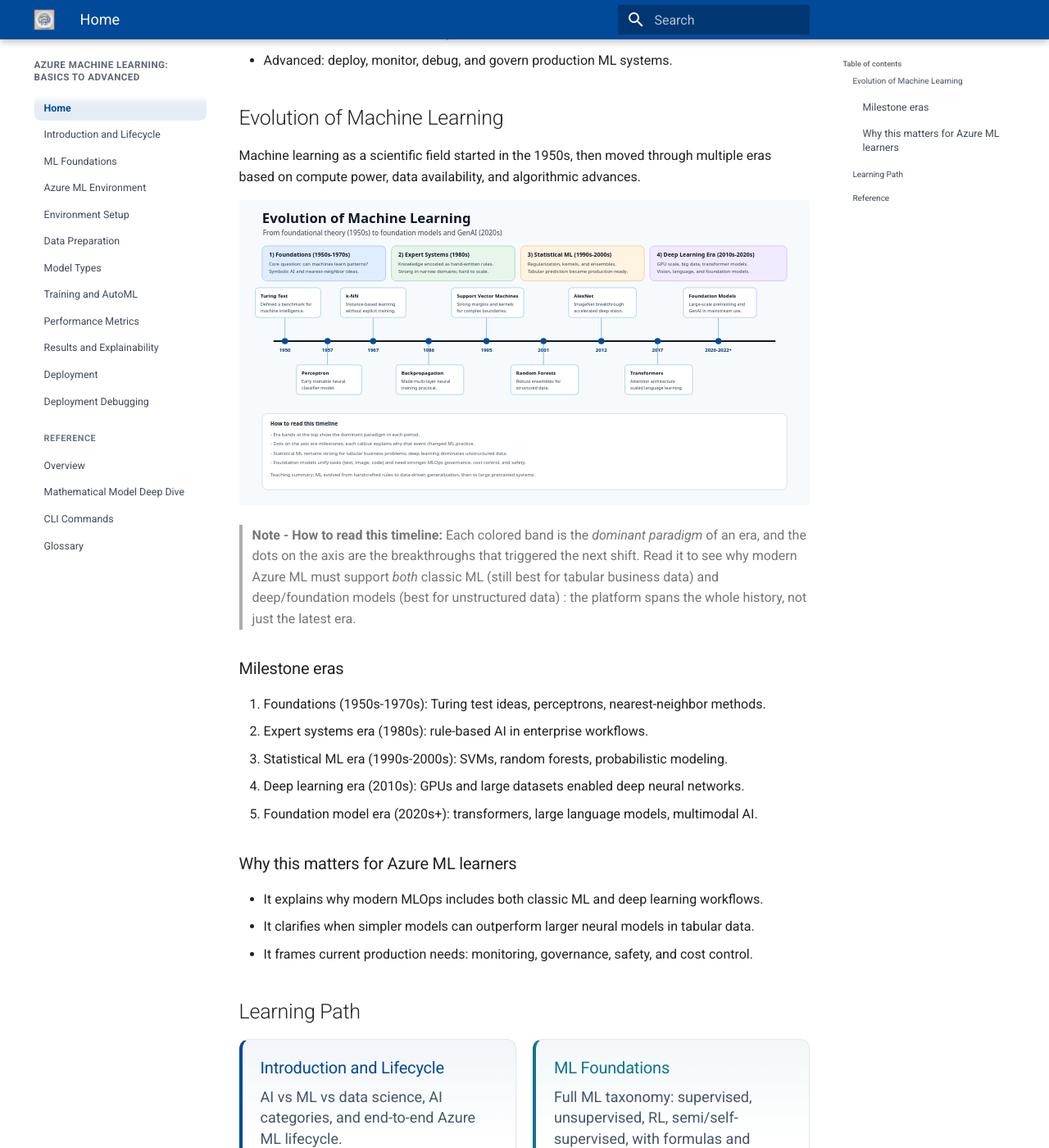
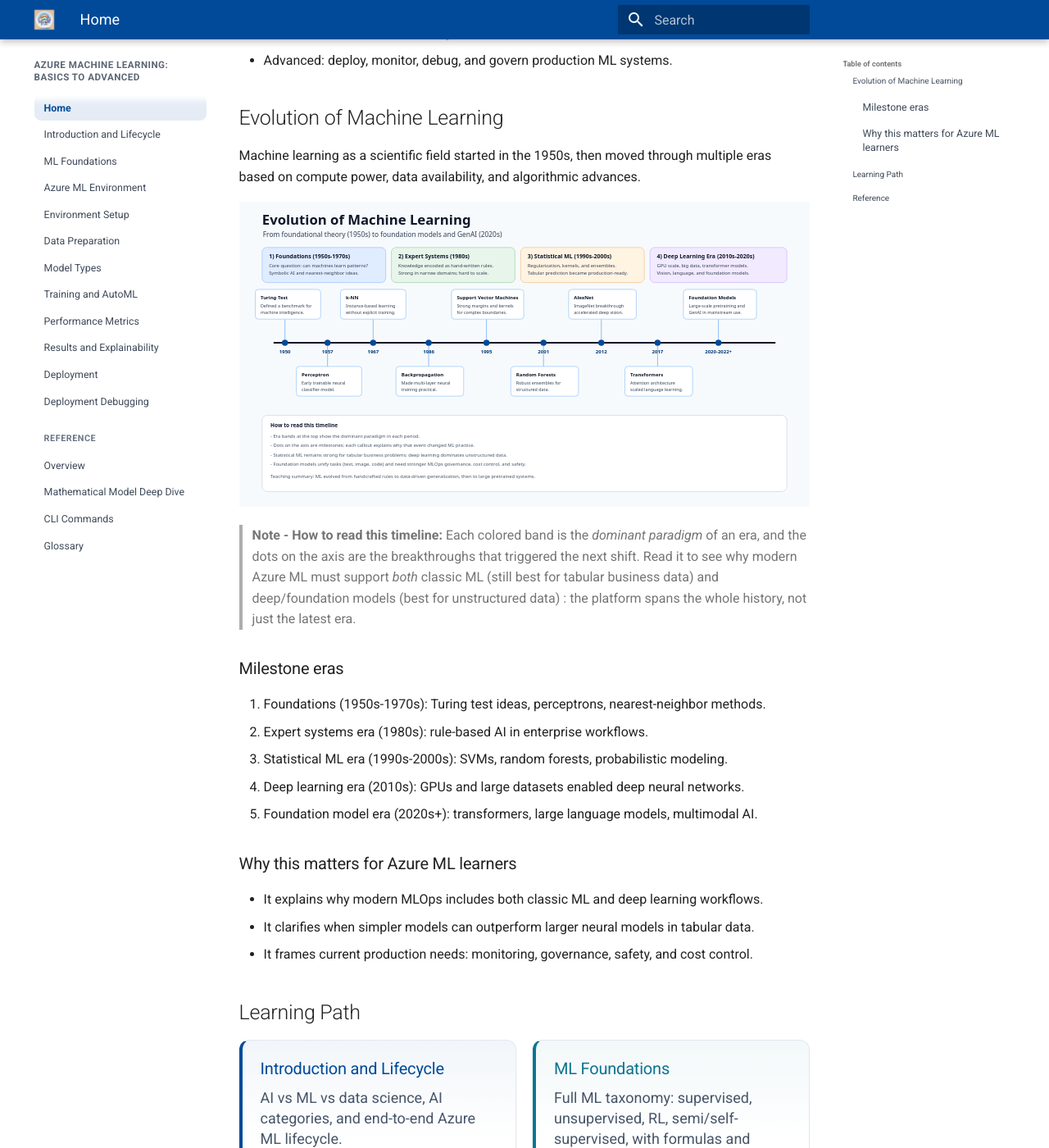
Before and after one commit to Cloud2BR-MSFTLearningHub/Azure-ML-Advanced, an MkDocs documentation site: the page built from docs/index.md, in a window 1280 px wide and 1400 px high, scrolled down 295 px. Shown: the whole window at 82% size. Built offline with MkDocs 1.6.1 and Material for MkDocs 9.7.7, drawn with Linux system fonts in a browser that asks for light colours; comment, search, counter and statistics services are not loaded.

Commit message:
Standardize documentation image sizing for better text balance

```diff
--- a/docs/assets/css/custom.css
+++ b/docs/assets/css/custom.css
@@ -112,6 +112,24 @@ a.home-card:focus-visible {
 .md-typeset a:hover,
 .md-tabs__link:hover {
   color: #003874;
+}
+
+/* ----------------------------------------------------------------------
+   Content image sizing: keep diagrams readable without overwhelming text
+   ---------------------------------------------------------------------- */
+.md-typeset p > img {
+  display: block;
+  width: 100%;
+  max-width: 780px;
+  height: auto;
+  margin: 0.9rem auto 1.1rem;
+}
+
+@media (max-width: 48rem) {
+  .md-typeset p > img {
+    max-width: 100%;
+    margin: 0.75rem 0 0.95rem;
+  }
 }
 
 /* ----------------------------------------------------------------------
```
